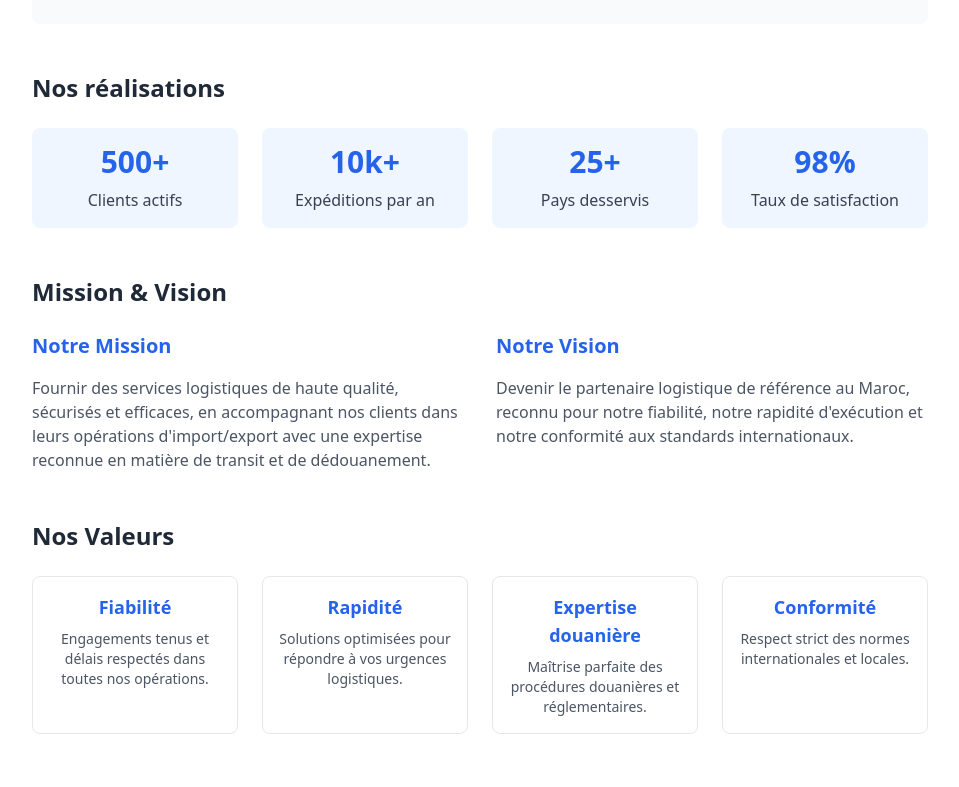
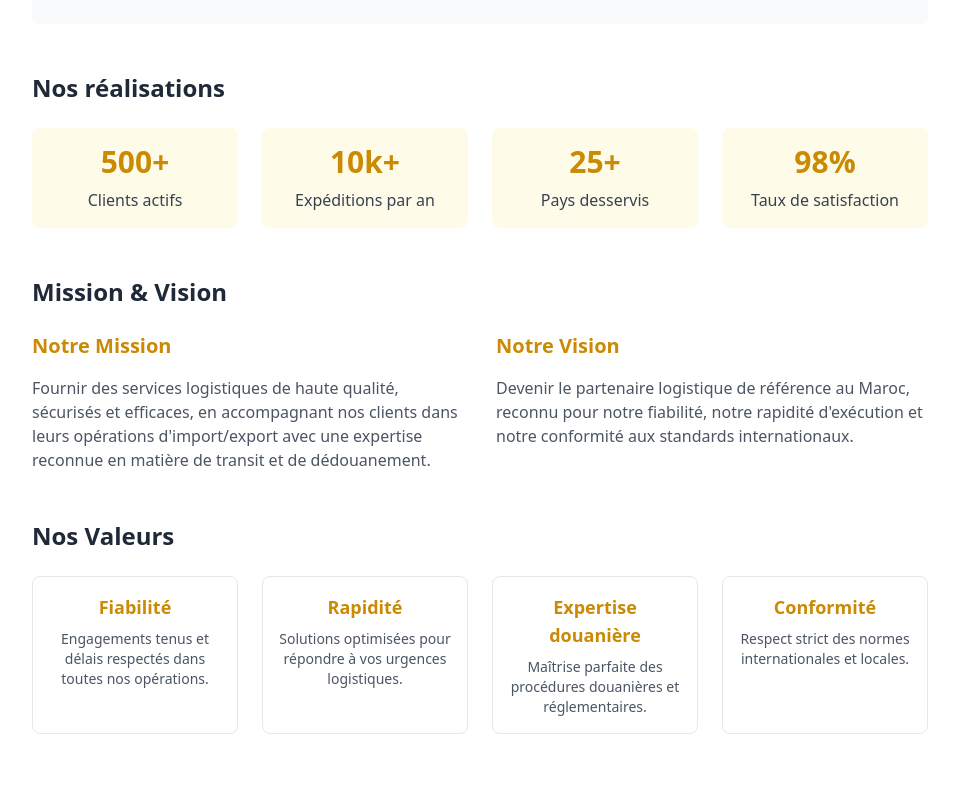
Before and after one commit to solexo/wmtransport, a React (Vite) app: page /about in a window 1280 px wide. Shown: the part 1000-1787 px from the top of the page, without its empty margins (160-1119 px from the left). Built offline with nearby package versions, Linux system fonts and the light colour scheme.

Commit message:
Final About page color fixes: changed all blue elements to yellow theme

```diff
--- a/src/pages/About.tsx
+++ b/src/pages/About.tsx
@@ -63,20 +63,20 @@ const About = () => {
           <section className="mb-12">
             <h2 className="text-2xl font-semibold mb-6 text-gray-800">Nos réalisations</h2>
             <div className="grid grid-cols-1 md:grid-cols-2 lg:grid-cols-4 gap-6">
-              <div className="text-center p-4 bg-blue-50 rounded-lg">
-                <div className="text-3xl font-bold text-blue-600 mb-2">500+</div>
+              <div className="text-center p-4 bg-yellow-50 rounded-lg">
+                <div className="text-3xl font-bold text-yellow-600 mb-2">500+</div>
                 <div className="text-gray-700">Clients actifs</div>
               </div>
-              <div className="text-center p-4 bg-blue-50 rounded-lg">
-                <div className="text-3xl font-bold text-blue-600 mb-2">10k+</div>
+              <div className="text-center p-4 bg-yellow-50 rounded-lg">
+                <div className="text-3xl font-bold text-yellow-600 mb-2">10k+</div>
                 <div className="text-gray-700">Expéditions par an</div>
               </div>
-              <div className="text-center p-4 bg-blue-50 rounded-lg">
-                <div className="text-3xl font-bold text-blue-600 mb-2">25+</div>
+              <div className="text-center p-4 bg-yellow-50 rounded-lg">
+                <div className="text-3xl font-bold text-yellow-600 mb-2">25+</div>
                 <div className="text-gray-700">Pays desservis</div>
               </div>
-              <div className="text-center p-4 bg-blue-50 rounded-lg">
-                <div className="text-3xl font-bold text-blue-600 mb-2">98%</div>
+              <div className="text-center p-4 bg-yellow-50 rounded-lg">
+                <div className="text-3xl font-bold text-yellow-600 mb-2">98%</div>
                 <div className="text-gray-700">Taux de satisfaction</div>
               </div>
             </div>
@@ -87,13 +87,13 @@ const About = () => {
             <h2 className="text-2xl font-semibold mb-6 text-gray-800">Mission & Vision</h2>
             <div className="grid grid-cols-1 md:grid-cols-2 gap-8">
               <div>
-                <h3 className="text-xl font-semibold mb-4 text-blue-600">Notre Mission</h3>
+                <h3 className="text-xl font-semibold mb-4 text-yellow-600">Notre Mission</h3>
                 <p className="text-gray-600">
                   Fournir des services logistiques de haute qualité, sécurisés et efficaces, en accompagnant nos clients dans leurs opérations d'import/export avec une expertise reconnue en matière de transit et de dédouanement.
                 </p>
               </div>
               <div>
-                <h3 className="text-xl font-semibold mb-4 text-blue-600">Notre Vision</h3>
+                <h3 className="text-xl font-semibold mb-4 text-yellow-600">Notre Vision</h3>
                 <p className="text-gray-600">
                   Devenir le partenaire logistique de référence au Maroc, reconnu pour notre fiabilité, notre rapidité d'exécution et notre conformité aux standards internationaux.
                 </p>
@@ -105,19 +105,19 @@ const About = () => {
             <h2 className="text-2xl font-semibold mb-6 text-gray-800">Nos Valeurs</h2>
             <div className="grid grid-cols-1 md:grid-cols-2 lg:grid-cols-4 gap-6">
               <div className="text-center p-4 border rounded-lg">
-                <h3 className="text-lg font-semibold mb-2 text-blue-600">Fiabilité</h3>
+                <h3 className="text-lg font-semibold mb-2 text-yellow-600">Fiabilité</h3>
                 <p className="text-gray-600 text-sm">Engagements tenus et délais respectés dans toutes nos opérations.</p>
               </div>
               <div className="text-center p-4 border rounded-lg">
-                <h3 className="text-lg font-semibold mb-2 text-blue-600">Rapidité</h3>
+                <h3 className="text-lg font-semibold mb-2 text-yellow-600">Rapidité</h3>
                 <p className="text-gray-600 text-sm">Solutions optimisées pour répondre à vos urgences logistiques.</p>
               </div>
               <div className="text-center p-4 border rounded-lg">
-                <h3 className="text-lg font-semibold mb-2 text-blue-600">Expertise douanière</h3>
+                <h3 className="text-lg font-semibold mb-2 text-yellow-600">Expertise douanière</h3>
                 <p className="text-gray-600 text-sm">Maîtrise parfaite des procédures douanières et réglementaires.</p>
               </div>
               <div className="text-center p-4 border rounded-lg">
-                <h3 className="text-lg font-semibold mb-2 text-blue-600">Conformité</h3>
+                <h3 className="text-lg font-semibold mb-2 text-yellow-600">Conformité</h3>
                 <p className="text-gray-600 text-sm">Respect strict des normes internationales et locales.</p>
               </div>
             </div>
@@ -125,9 +125,9 @@ const About = () => {
 
           <section>
             <h2 className="text-2xl font-semibold mb-6 text-gray-800">Message de la Directrice Générale</h2>
-            <div className="bg-blue-50 p-6 rounded-lg">
+            <div className="bg-yellow-50 p-6 rounded-lg">
               <div className="flex items-center mb-4">
-                <User className="h-12 w-12 text-blue-600 mr-4" />
+                <User className="h-12 w-12 text-yellow-600 mr-4" />
                 <div>
                   <h3 className="text-xl font-semibold">Meriem Bellaoui</h3>
                   <p className="text-gray-600">Directrice Générale - WM Transport</p>
```
